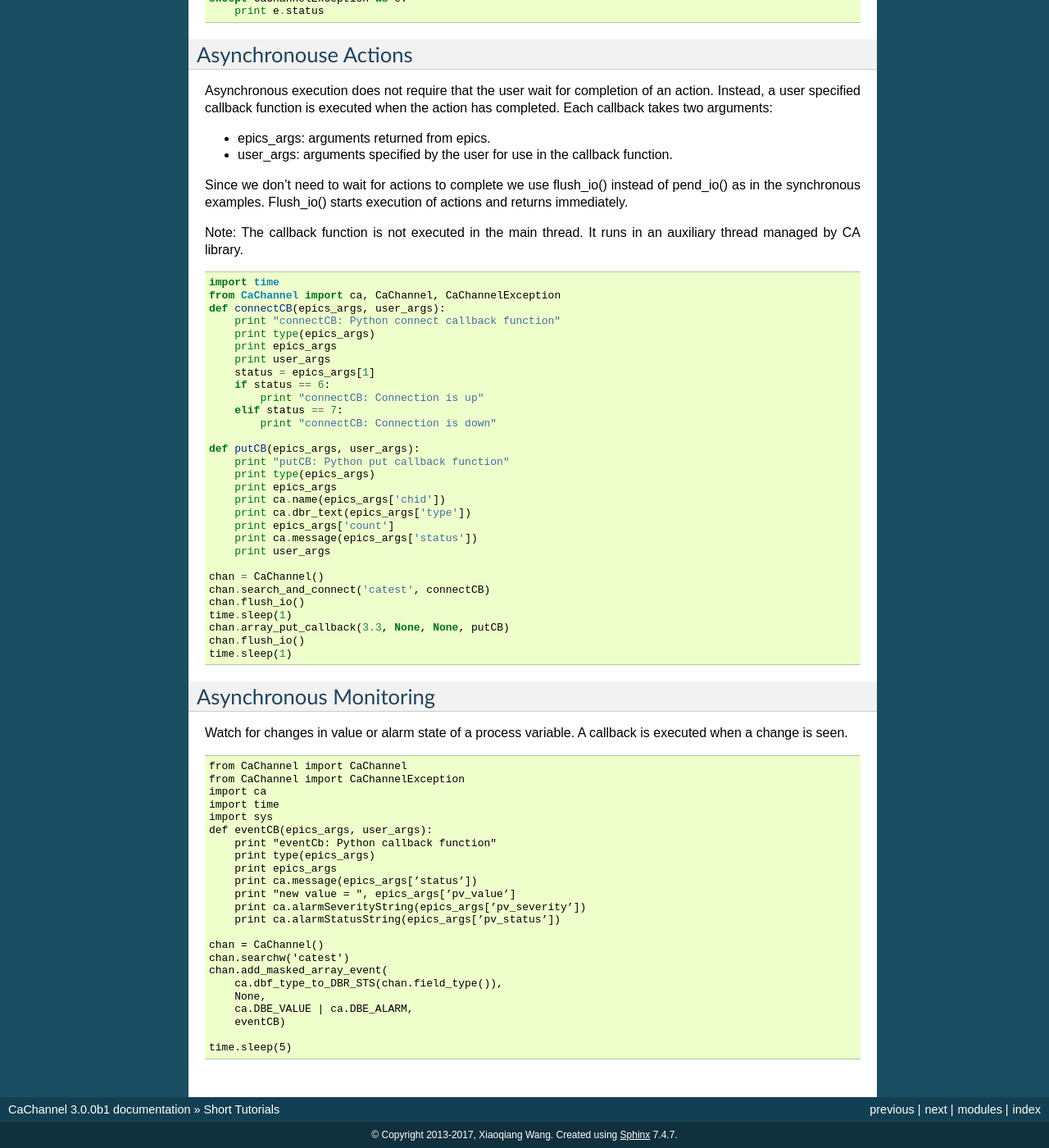
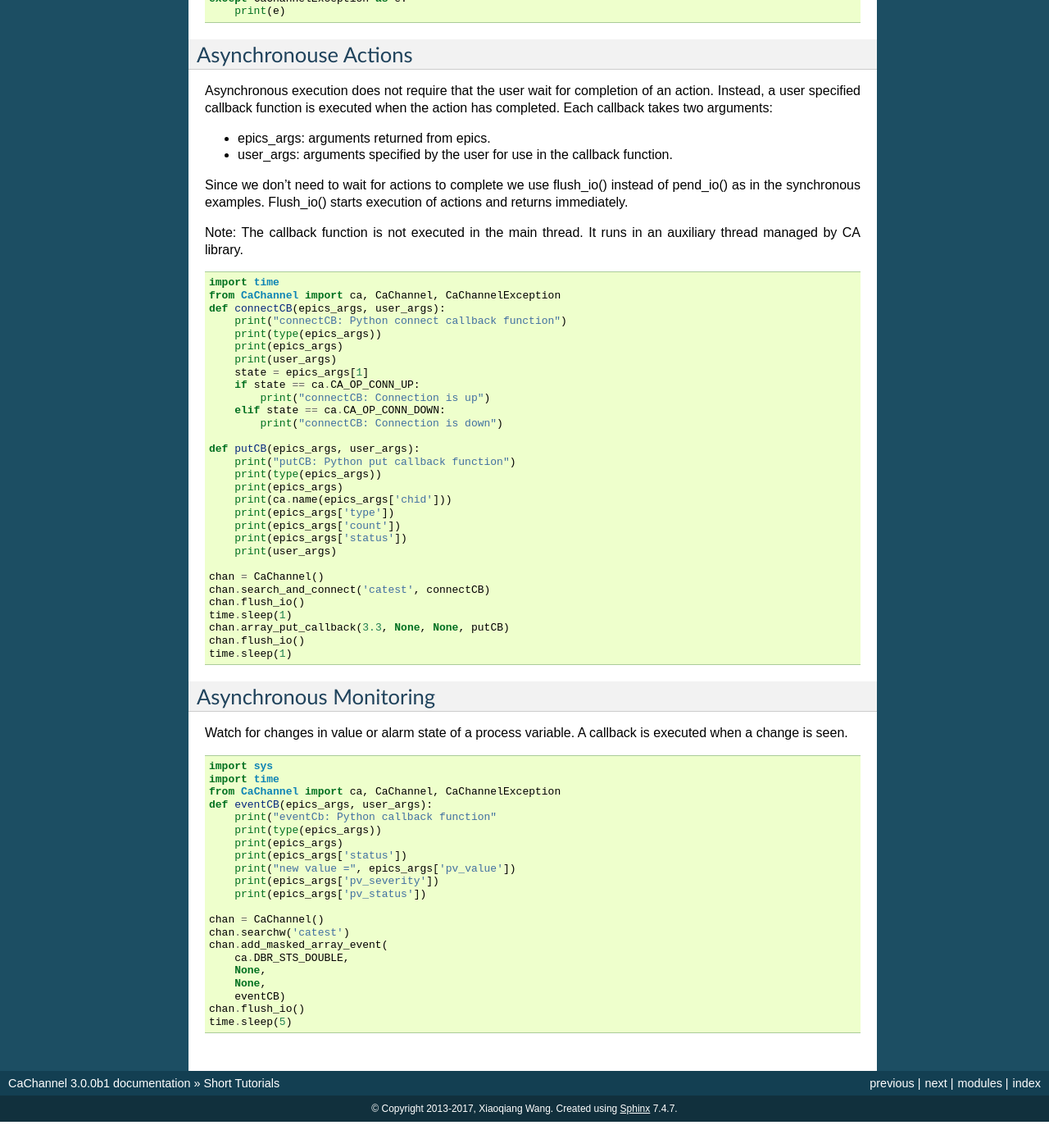
Before and after one commit to CaChannel/CaChannel, a Sphinx documentation site: the page built from docs/source/tutorial.rst, in a window 1280 px wide and 1400 px high, scrolled down 979 px. Shown: the whole window at 82% size. Built offline with Sphinx 7.4.7, drawn with Linux system fonts in a browser that asks for light colours; after the commit the page ends 2347 px from its top, so only the background shows below that.

Commit message:
fix demo code

```diff
--- a/docs/source/tutorial.rst
+++ b/docs/source/tutorial.rst
@@ -17,7 +17,7 @@ When an exception occurs the offending CA status return is printed using print c
         chan.putw(12)
         chan.getw()
     except CaChannelException as e:
-        print e.status
+        print(e)
 
 
 Multiple Synchronous Actions
@@ -37,7 +37,7 @@ Multiple channel access connection requests.
         chan2.search()
         chan2.pend_io()
     except CaChannelException as e:
-        print e.status
+        print(e)
 
 Write
 ^^^^^
@@ -56,7 +56,7 @@ Multiple channel access write requests.
         chan2.array_put(1)
         chan2.flush_io()
     except CaChannelException as e:
-        print e.status
+        print(e)
 
 Asynchronouse Actions
 ---------------------
@@ -77,25 +77,25 @@ Note: The callback function is not executed in the main thread. It runs in an au
     import time
     from CaChannel import ca, CaChannel, CaChannelException
     def connectCB(epics_args, user_args):
-        print "connectCB: Python connect callback function"
-        print type(epics_args)
-        print epics_args
-        print user_args
-        status = epics_args[1]
-        if status == 6:
-            print "connectCB: Connection is up"
-        elif status == 7:
-            print "connectCB: Connection is down"
+        print("connectCB: Python connect callback function")
+        print(type(epics_args))
+        print(epics_args)
+        print(user_args)
+        state = epics_args[1]
+        if state == ca.CA_OP_CONN_UP:
+            print("connectCB: Connection is up")
+        elif state == ca.CA_OP_CONN_DOWN:
+            print("connectCB: Connection is down")
 
     def putCB(epics_args, user_args):
-        print "putCB: Python put callback function"
-        print type(epics_args)
-        print epics_args
-        print ca.name(epics_args['chid'])
-        print ca.dbr_text(epics_args['type'])
-        print epics_args['count']
-        print ca.message(epics_args['status'])
-        print user_args
+        print("putCB: Python put callback function")
+        print(type(epics_args))
+        print(epics_args)
+        print(ca.name(epics_args['chid']))
+        print(epics_args['type'])
+        print(epics_args['count'])
+        print(epics_args['status'])
+        print(user_args)
 
     chan = CaChannel()
     chan.search_and_connect('catest', connectCB)
@@ -113,26 +113,24 @@ Watch for changes in value or alarm state of a process variable. A callback is e
 
 ::
 
-    from CaChannel import CaChannel
-    from CaChannel import CaChannelException
-    import ca
+    import sys
     import time
-    import sys
+    from CaChannel import ca, CaChannel, CaChannelException
     def eventCB(epics_args, user_args):
-        print "eventCb: Python callback function"
-        print type(epics_args)
-        print epics_args
-        print ca.message(epics_args[’status’])
-        print "new value = ", epics_args[’pv_value’]
-        print ca.alarmSeverityString(epics_args[’pv_severity’])
-        print ca.alarmStatusString(epics_args[’pv_status’])
+        print("eventCb: Python callback function"
+        print(type(epics_args))
+        print(epics_args)
+        print(epics_args['status'])
+        print("new value =", epics_args['pv_value'])
+        print(epics_args['pv_severity'])
+        print(epics_args['pv_status'])
 
     chan = CaChannel()
     chan.searchw('catest')
     chan.add_masked_array_event(
-        ca.dbf_type_to_DBR_STS(chan.field_type()),
+        ca.DBR_STS_DOUBLE,
         None,
-        ca.DBE_VALUE | ca.DBE_ALARM,
+        None,
         eventCB)
-
+    chan.flush_io()
     time.sleep(5)
```
